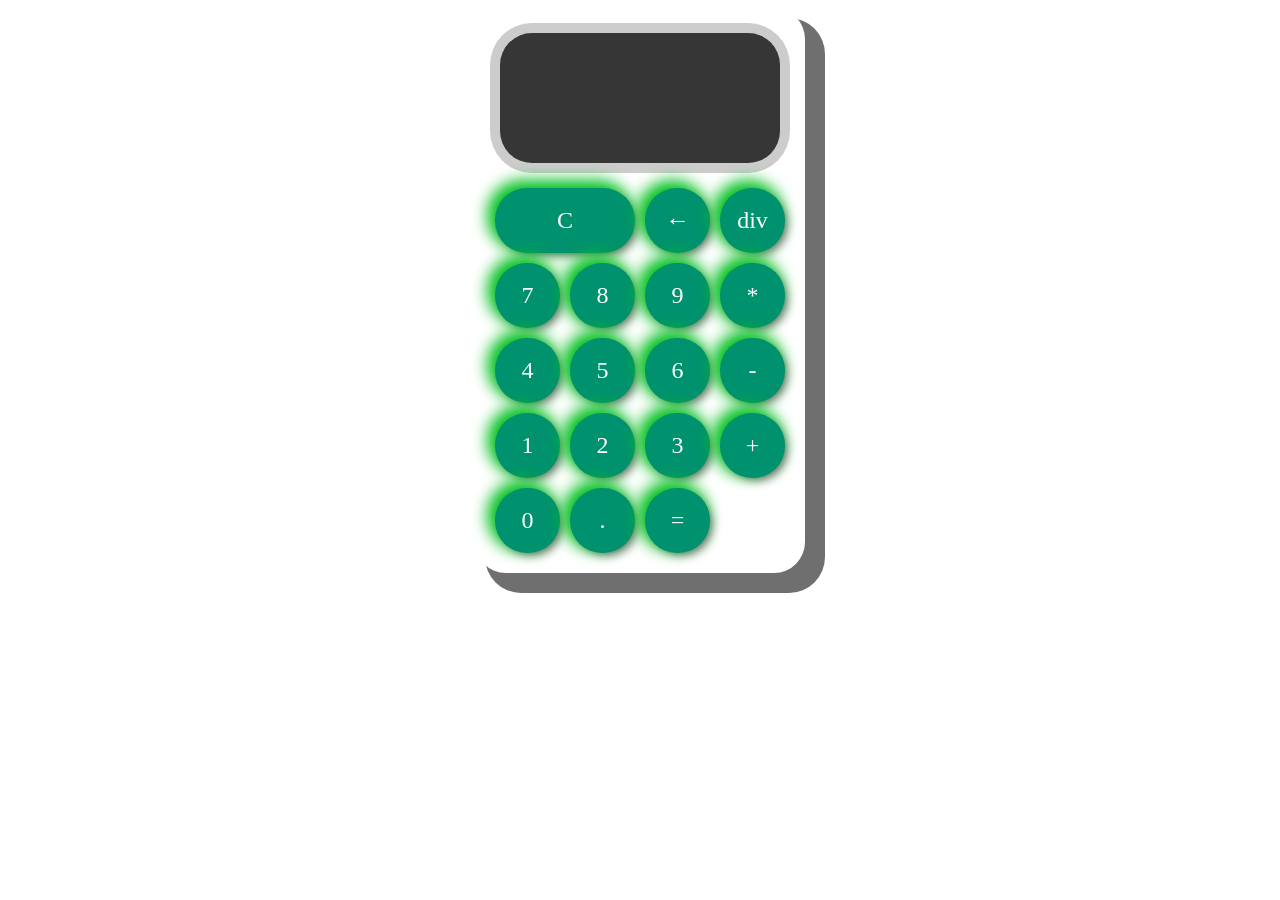
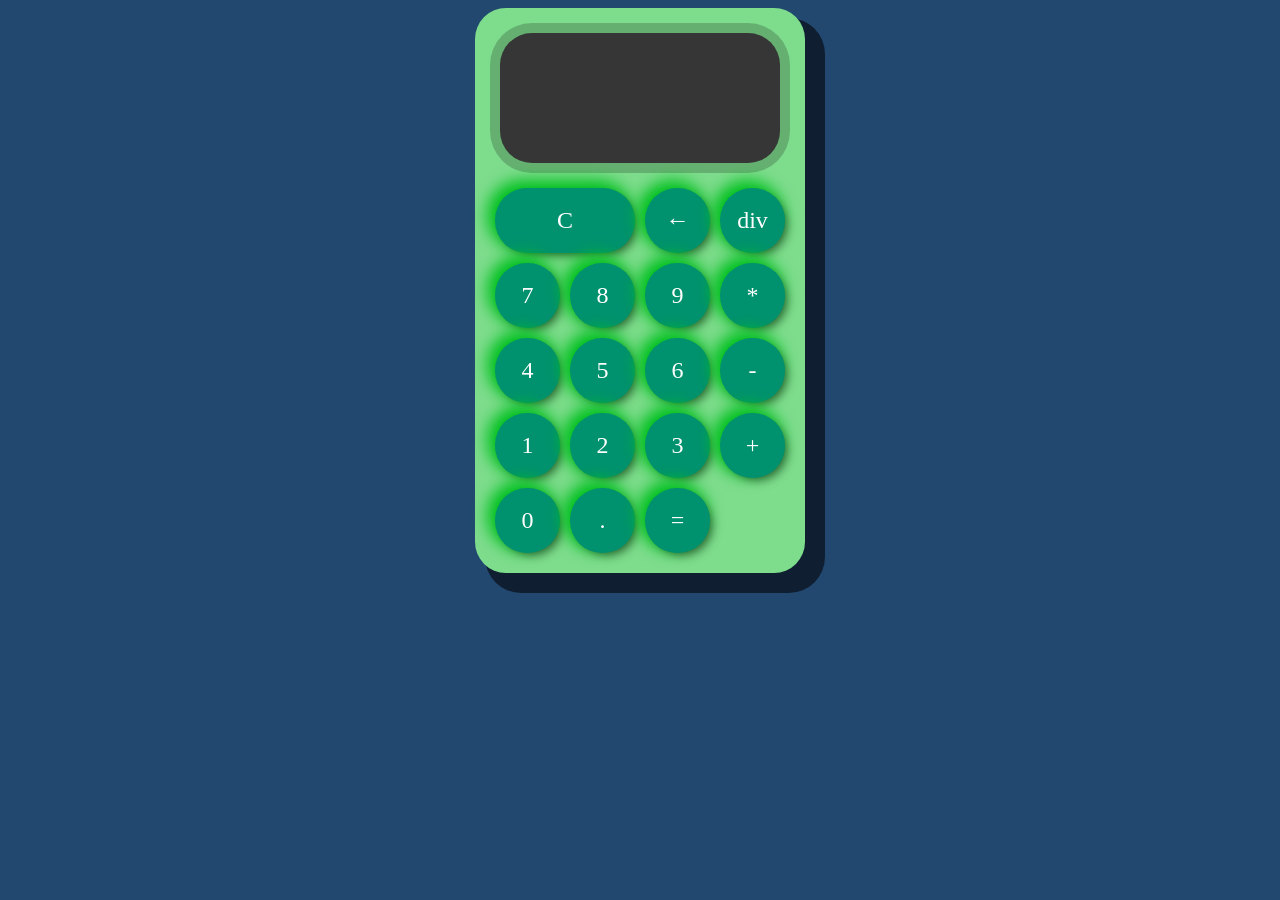

final1

--- a/Calculadora en Javascript/css.css
+++ b/Calculadora en Javascript/css.css
@@ -4,8 +4,7 @@
 }
 
 BODY {
-  background-image:'pngtree-mathematics-education-calculator-ruler-hand-drawn-background-image_340649.jpg' ;
-  //background-color: #224870;
+  background-color: #224870;
 }
 
 .container {
@@ -19,7 +18,7 @@ BODY {
   display: grid;
   grid-template-columns: repeat(4, 75px);
   grid-template-rows: 160px repeat(5, 75px);
-  background-color:white;
+  background-color:#7EDC8D;
   padding: 15px;
   border-radius: 31px;
   box-shadow: 15px 15px 0px 5px #00000090;
